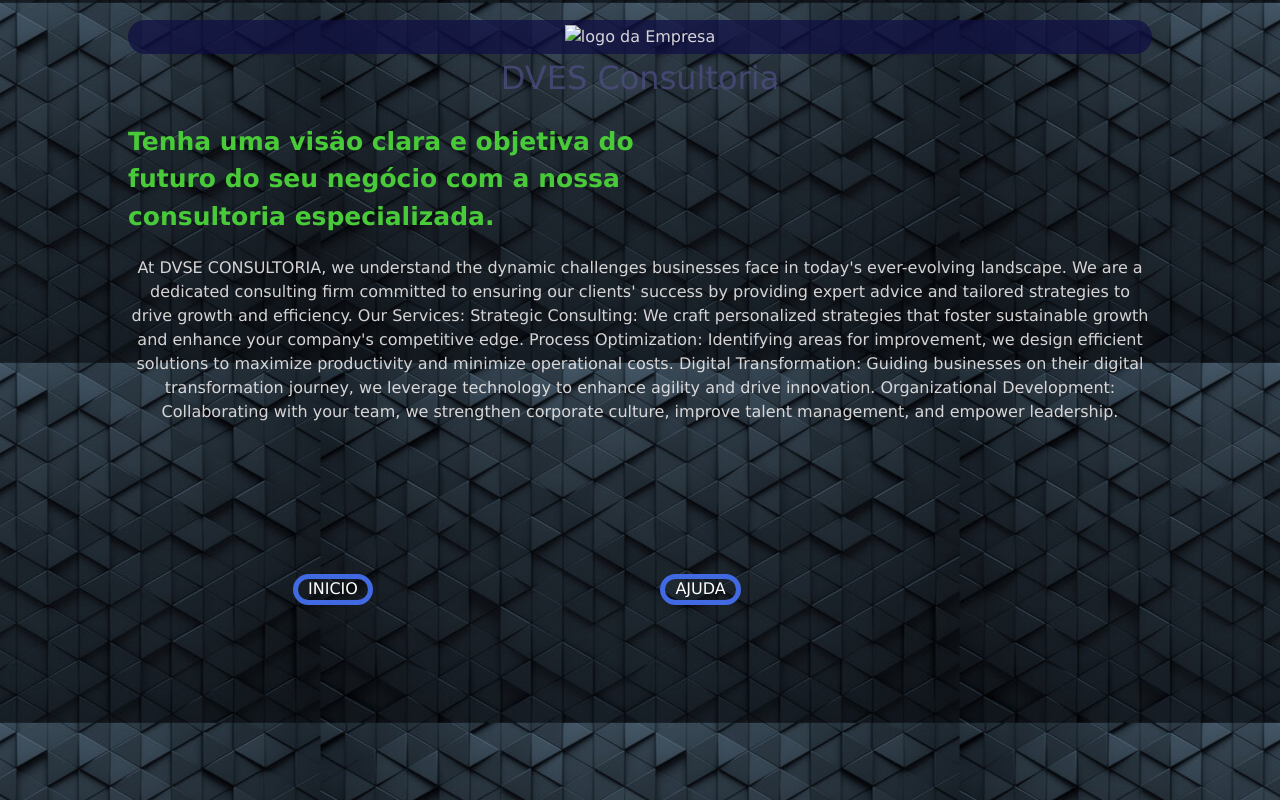
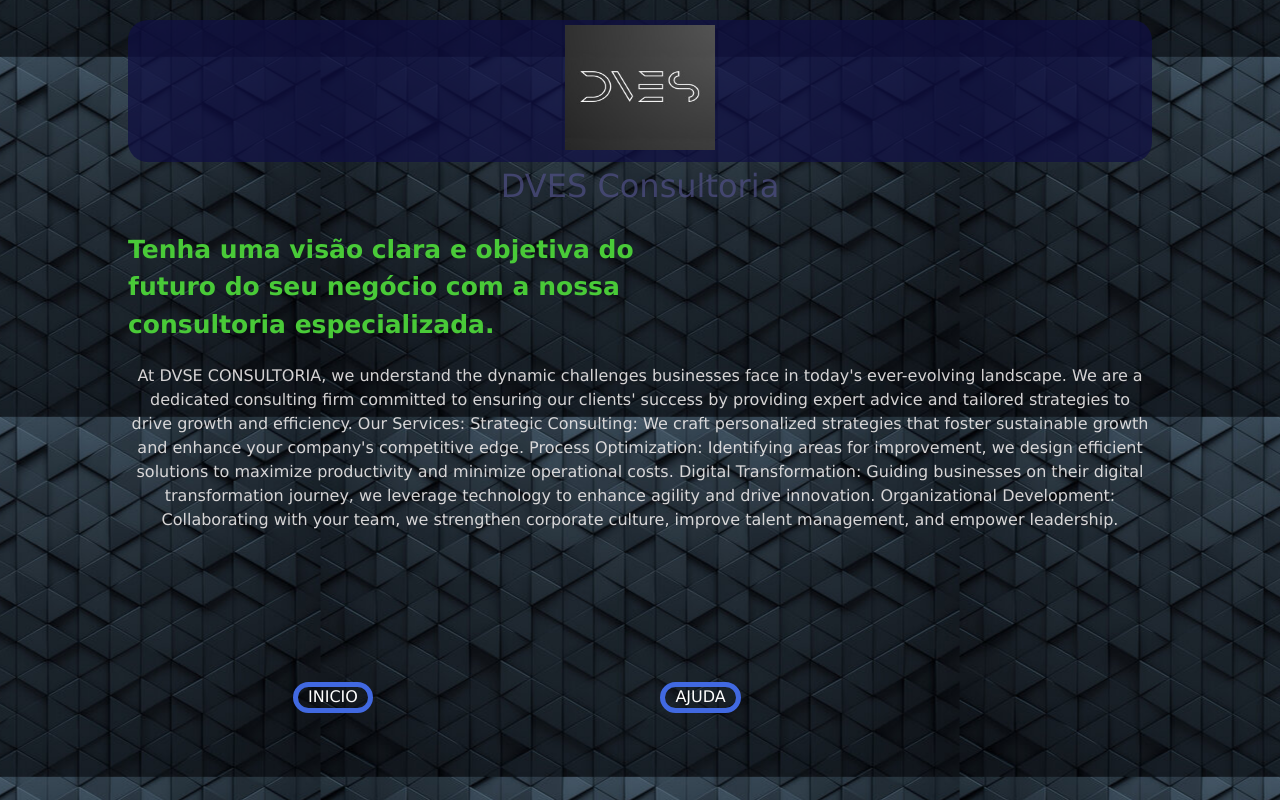
Before and after one commit to Allankeslley/AKING_tech, a plain HTML site: page SiteConsultoria/index.html in a window 1280 px wide. Shown: the top 800 px of the page. Drawn offline with Linux system fonts and the light colour scheme.

Commit message:
criando site de consutltoria

```diff
--- a/SiteConsultoria/index.html
+++ b/SiteConsultoria/index.html
@@ -12,7 +12,7 @@
 
     <main>
         <div class="logo">
-            <img src="/home/dell2/Downloads/imag.jpeg" alt="logo da Empresa">
+            <img src="imag.jpeg" alt="logo da Empresa">
         </div>
     </main>
 <div>
```
Also changed, not shown: SiteConsultoria/imag.jpeg (added).
